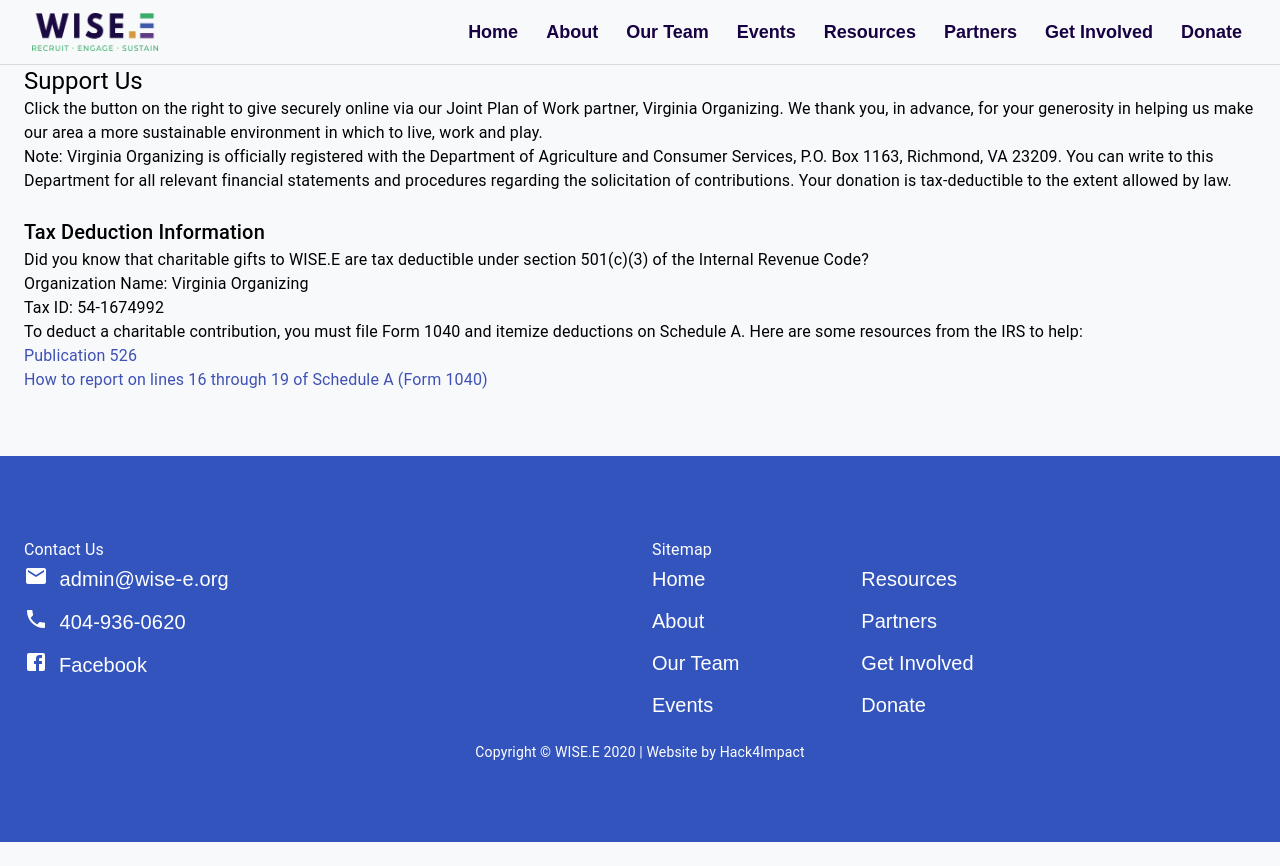
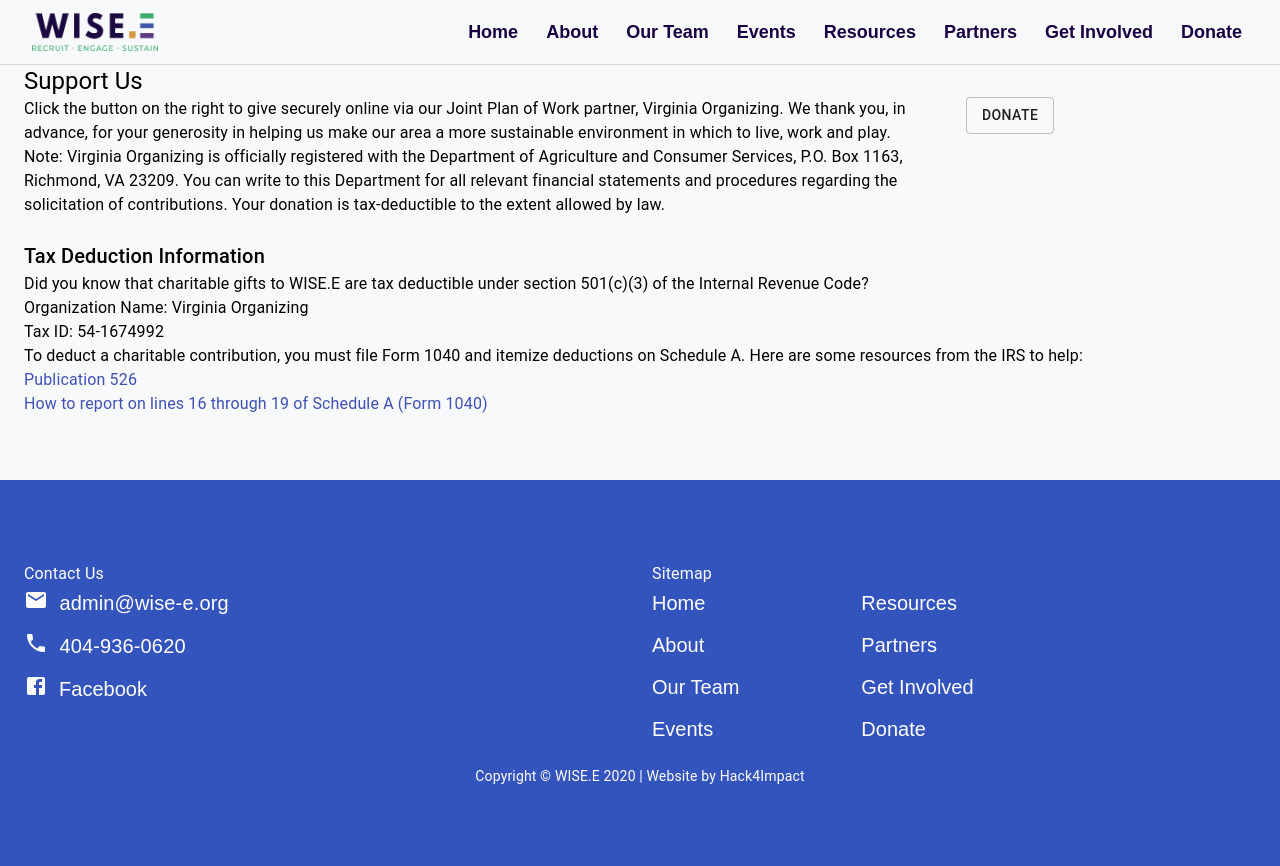
Before and after one commit to Hack4Impact-UMD/WISE-E, a React (Create React App) app: page /donate in a window 1280 px wide. Before the commit the page ends 842 px from the top, so only its background shows below. Built offline with nearby package versions, Linux system fonts and the light colour scheme.

Commit message:
Add Donation button

```diff
--- a/src/components/About/index.js
+++ b/src/components/About/index.js
@@ -1,5 +1,5 @@
 import React from "react";
-import { Container, makeStyles } from "@material-ui/core";
+import { Container, makeStyles, Typography } from "@material-ui/core";
 import styles from "./styles.module.css";
 
 const About = () => {
@@ -26,8 +26,8 @@
 
       <Container>
 
-        <h1>About</h1>
-        <p>
+        <Typography variant="h5">About</Typography>
+        <Typography>
           The Women in Science, Energy, and the Environment (WISE.E) initiative
           is a program of the Center for Sustainable Communities (CSC). WISE.E
           is based in Georgia and has a national footprint of educational
@@ -36,7 +36,7 @@
           grant opportunities, and events where they can meet like-minded
           professionals, WISE.E aims to support a historically under resourced
           population in these industries and encourage involvement.
-        </p>
+          </Typography>
       </Container>
     </>
   );
--- a/src/components/Donate/index.js
+++ b/src/components/Donate/index.js
@@ -1,5 +1,5 @@
 import React from "react";
-import { Container, Link } from "@material-ui/core";
+import { Container, Link, Grid, ButtonBase, Button } from "@material-ui/core";
 import Typography from "@material-ui/core/Typography";
 
 const Donate = () => {
@@ -7,20 +7,35 @@
     <Container>
       <Typography variant="h5">Support Us</Typography>
 
-      <Typography>
-        Click the button on the right to give securely online via our Joint Plan
-        of Work partner, Virginia Organizing. We thank you, in advance, for your
-        generosity in helping us make our area a more sustainable environment in
-        which to live, work and play.
-      </Typography>
+      <Grid container spacing={3}>
+        <Grid item xs={9}>
+          <Typography>
+            Click the button on the right to give securely online via our Joint
+            Plan of Work partner, Virginia Organizing. We thank you, in advance,
+            for your generosity in helping us make our area a more sustainable
+            environment in which to live, work and play.
+          </Typography>
 
-      <Typography>
-        Note: Virginia Organizing is officially registered with the Department
-        of Agriculture and Consumer Services, P.O. Box 1163, Richmond, VA 23209.
-        You can write to this Department for all relevant financial statements
-        and procedures regarding the solicitation of contributions. Your
-        donation is tax-deductible to the extent allowed by law.
-      </Typography>
+          <Typography>
+            Note: Virginia Organizing is officially registered with the
+            Department of Agriculture and Consumer Services, P.O. Box 1163,
+            Richmond, VA 23209. You can write to this Department for all
+            relevant financial statements and procedures regarding the
+            solicitation of contributions. Your donation is tax-deductible to
+            the extent allowed by law.
+          </Typography>
+        </Grid>
+
+        <Grid item xs>
+          <Button
+            variant="outlined"
+            href="https://donatenow.networkforgood.org/1388125"
+            target="_blank"
+          >
+            Donate
+          </Button>
+        </Grid>
+      </Grid>
 
       <br></br>
       <Typography variant="h6">Tax Deduction Information</Typography>
```
